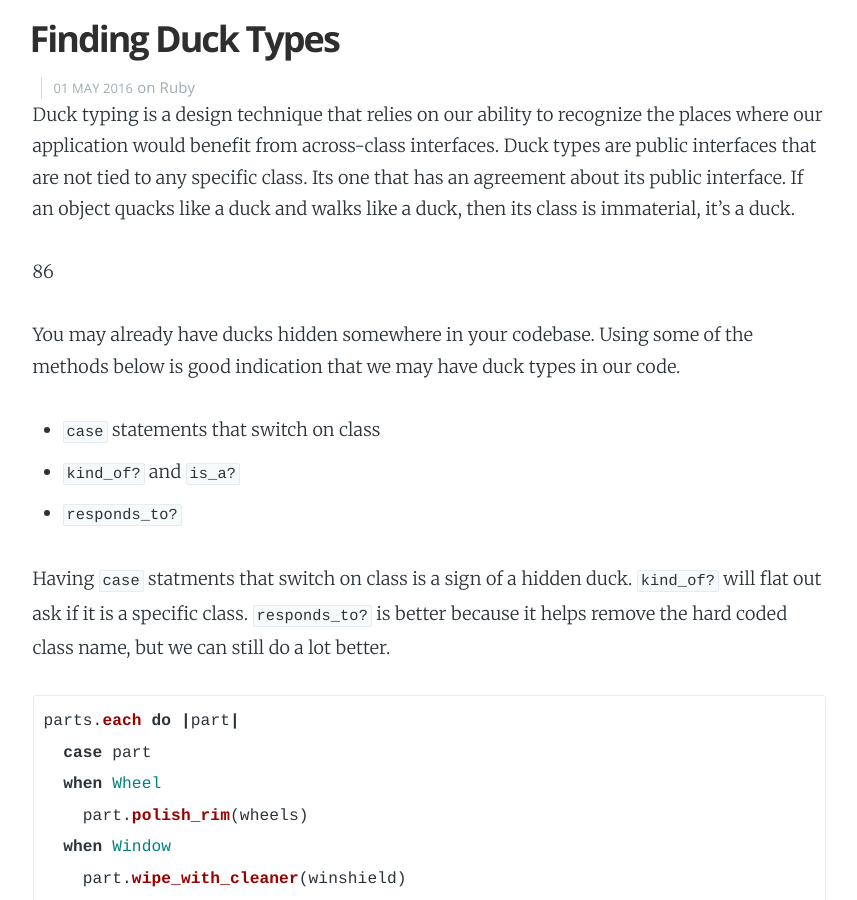
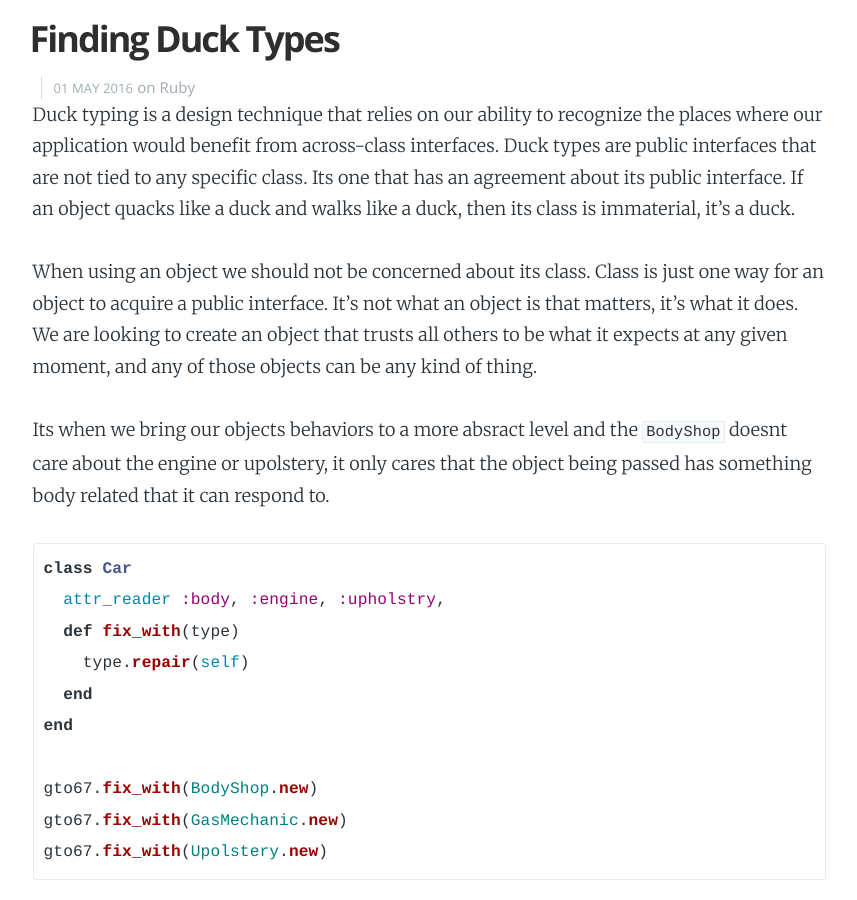
Before and after one commit to Carpk/ShawnKlein, a Jekyll site: the page built from _posts/2016-05-01-finding-duck-types.md, in a window 1280 px wide and 900 px high, scrolled down 617 px. Shown: the whole window, without its empty margins (211-1068 px from the left). Built offline with Jekyll 4.4.1, drawn with Linux system fonts in a browser that asks for light colours; nearby versions of some CDN libraries; some web fonts are replaced; Markdown is read by kramdown in place of the engine named in the settings.

Commit message:
work through some additional examples on duck typing post

`````diff
--- a/_posts/2016-05-01-finding-duck-types.md
+++ b/_posts/2016-05-01-finding-duck-types.md
@@ -12,11 +12,22 @@ logo: 'assets/images/logo.png'
 
 Duck typing is a design technique that relies on our ability to recognize the places where our application would benefit from across-class interfaces. Duck types are public interfaces that are not tied to any specific class. Its one that has an agreement about its public interface. If an object quacks like a duck and walks like a duck, then its class is immaterial, it’s a duck.
 
-86
+When using an object we should not be concerned about its class. Class is just one way for an object to acquire a public interface. It’s not what an object is that matters, it’s what it does. We are looking to create an object that trusts all others to be what it expects at any given moment, and any of those objects can be any kind of thing.
 
+Its when we bring our objects behaviors to a more absract level and the `BodyShop` doesnt care about the engine or upolstery, it only cares that the object being passed has something body related that it can respond to.
 
+````ruby
+class Car
+  attr_reader :body, :engine, :upholstry,
+  def fix_with(type)
+    type.repair(self)
+  end
+end
 
-
+gto67.fix_with(BodyShop.new)
+gto67.fix_with(GasMechanic.new)
+gto67.fix_with(Upolstery.new)
+````
 
 You may already have ducks hidden somewhere in your codebase. Using some of the methods below is good indication that we may have duck types in our code.
 
`````
Also changed, not shown: other parts of _posts/2016-05-01-finding-duck-types.md (+1 -0 lines).
